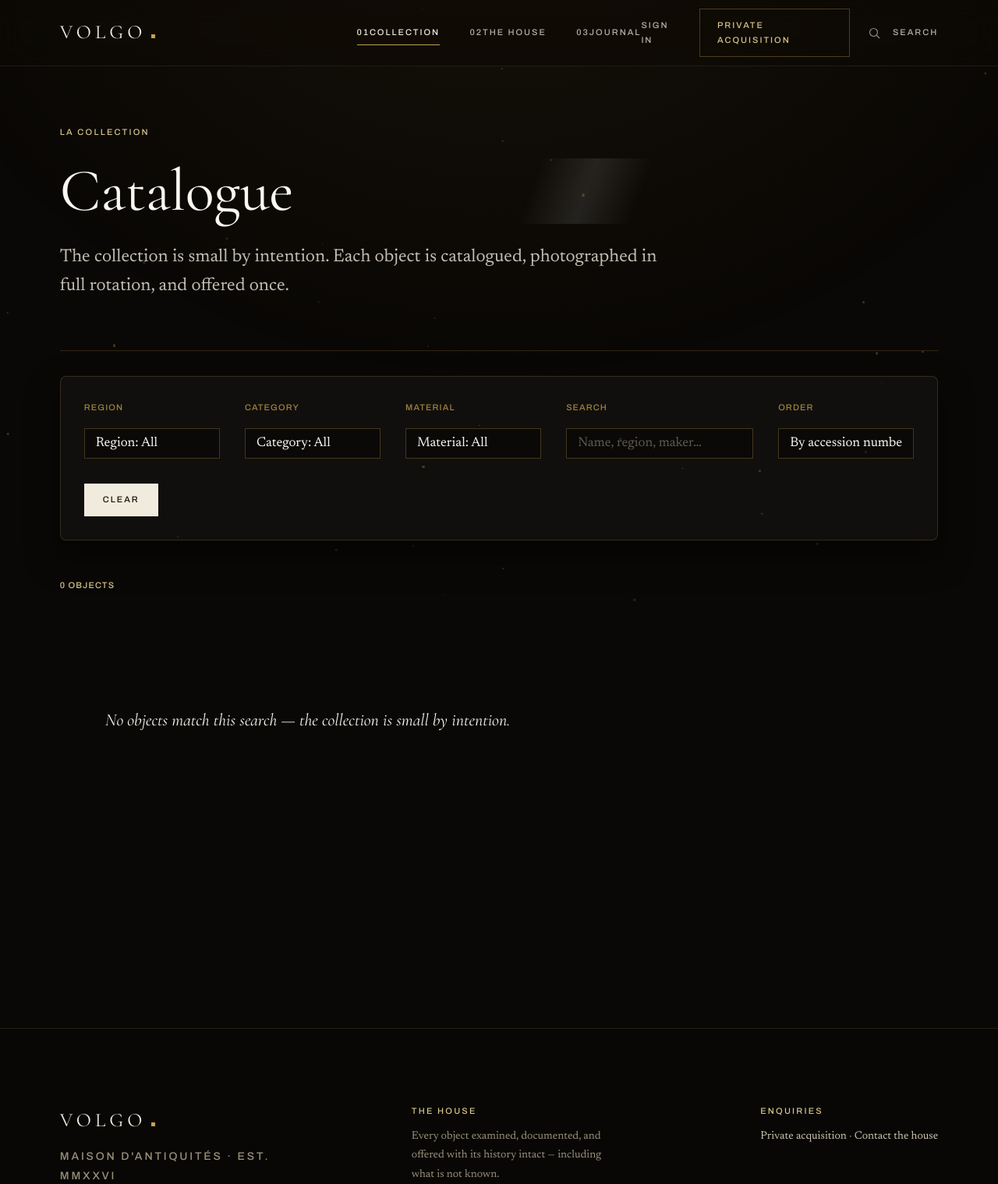
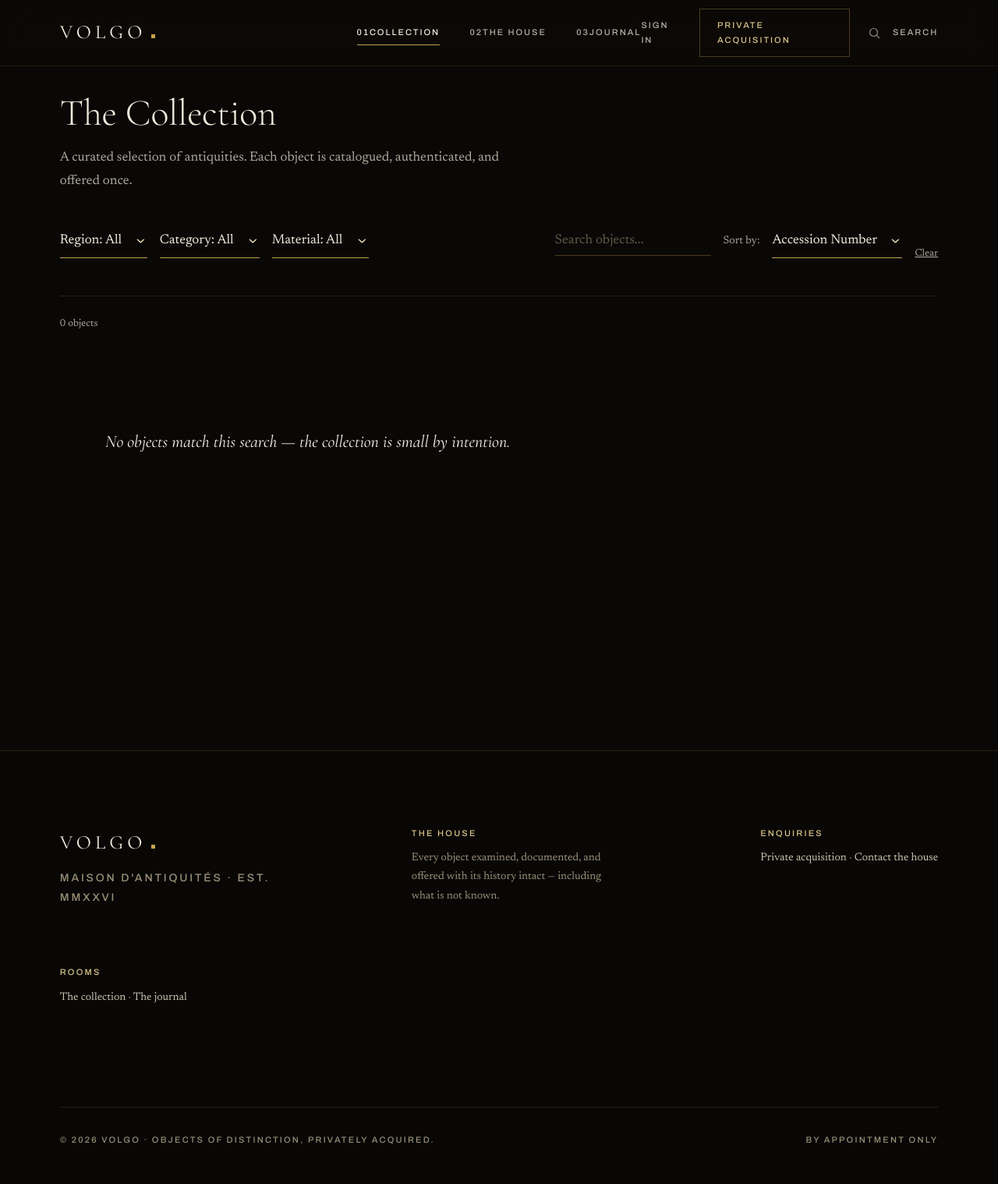
Before and after one commit to karthi3345/Antique, a Django app: page /collection/ in a window 1280 px wide. Shown: the top 1518 px of the page at 78% size. After the commit the page ends 1467 px from the top, so only its background shows below. Run offline with Django 5.2, Linux system fonts and the light colour scheme; data that the repository does not hold is empty; some libraries are stand-ins or nearby versions.

Commit message:
Update collection layout to Dawn style and add TTS Audio Guide

```diff
--- a/templates/collection/catalogue.html
+++ b/templates/collection/catalogue.html
@@ -4,58 +4,54 @@
 {% block title %}The Collection — VOLGO{% endblock %}
 
 {% block content %}
-<!-- Premium Dark Vault Background (Hero-like) -->
-<div class="vault-background" id="vault-bg">
-  <div class="vault-spotlight"></div>
-  <div class="dust-particles" id="vault-dust"></div>
-</div>
-
-<section class="section collection-stage" style="padding-top:160px; position: relative; z-index: 10;">
+<section class="section collection-stage" style="padding-top: 120px;">
   <div class="container">
 
-    <div class="collection-header reveal">
-      <p class="label-number" style="justify-content: flex-start; color: var(--gold-pale);">La Collection</p>
-      <h1 class="vault-title" style="font-size:clamp(44px,6vw,88px);">Catalogue</h1>
-      <p class="lede" style="max-width:60ch; margin-top:24px; color: rgba(241, 235, 221, 0.8);">
-        The collection is small by intention. Each object is catalogued, photographed in full rotation, and offered once.
+    <div class="collection-header" style="margin-bottom: 40px;">
+      <h1 class="h2" style="font-size: clamp(32px, 5vw, 48px); margin-bottom: 16px;">The Collection</h1>
+      <p style="color: rgba(241, 235, 221, 0.7); max-width: 60ch;">
+        A curated selection of antiquities. Each object is catalogued, authenticated, and offered once.
       </p>
     </div>
 
-    <hr class="rule" style="margin: var(--s7) 0 var(--s5); border-color: rgba(195,162,75,0.2);">
-
-    <!-- Premium Glass-Morphic Filters -->
-    <div class="catalogue-controls glass-panel reveal" id="catalogue-controls">
+    <!-- Dawn-style Facet / Filter Bar -->
+    <div class="catalogue-toolbar">
+      <div class="toolbar-filters">
         <div class="field">
-        <label for="f-region">Region</label>
-        <select id="f-region" class="premium-select"><option value="">All regions</option></select>
+          <select id="f-region" class="dawn-select" aria-label="Filter by Region"><option value="">All Regions</option></select>
+          <svg aria-hidden="true" focusable="false" role="presentation" class="icon icon-caret" viewBox="0 0 10 6"><path fill-rule="evenodd" clip-rule="evenodd" d="M9.354.646a.5.5 0 00-.708 0L5 4.293 1.354.646a.5.5 0 00-.708.708l4 4a.5.5 0 00.708 0l4-4a.5.5 0 000-.708z" fill="currentColor"></path></svg>
         </div>
         <div class="field">
-        <label for="f-category">Category</label>
-        <select id="f-category" class="premium-select"><option value="">All categories</option></select>
+          <select id="f-category" class="dawn-select" aria-label="Filter by Category"><option value="">All Categories</option></select>
+          <svg aria-hidden="true" focusable="false" role="presentation" class="icon icon-caret" viewBox="0 0 10 6"><path fill-rule="evenodd" clip-rule="evenodd" d="M9.354.646a.5.5 0 00-.708 0L5 4.293 1.354.646a.5.5 0 00-.708.708l4 4a.5.5 0 00.708 0l4-4a.5.5 0 000-.708z" fill="currentColor"></path></svg>
         </div>
         <div class="field">
-        <label for="f-material">Material</label>
-        <select id="f-material" class="premium-select"><option value="">All materials</option></select>
+          <select id="f-material" class="dawn-select" aria-label="Filter by Material"><option value="">All Materials</option></select>
+          <svg aria-hidden="true" focusable="false" role="presentation" class="icon icon-caret" viewBox="0 0 10 6"><path fill-rule="evenodd" clip-rule="evenodd" d="M9.354.646a.5.5 0 00-.708 0L5 4.293 1.354.646a.5.5 0 00-.708.708l4 4a.5.5 0 00.708 0l4-4a.5.5 0 000-.708z" fill="currentColor"></path></svg>
         </div>
+      </div>
+
+      <div class="toolbar-search-sort">
         <div class="field search-field">
-        <label for="f-q">Search</label>
-        <input type="search" id="f-q" class="premium-input" placeholder="Name, region, maker…" autocomplete="off">
+          <input type="search" id="f-q" class="dawn-input" placeholder="Search objects..." autocomplete="off">
         </div>
         <div class="field">
-        <label for="f-sort">Order</label>
-        <select id="f-sort" class="premium-select">
-          <option value="number">By accession number</option>
-          <option value="period">Oldest first</option>
-          <option value="-period">Newest first</option>
+          <span class="sort-label">Sort by:</span>
+          <select id="f-sort" class="dawn-select" aria-label="Sort">
+            <option value="number">Accession Number</option>
+            <option value="period">Oldest</option>
+            <option value="-period">Newest</option>
           </select>
+          <svg aria-hidden="true" focusable="false" role="presentation" class="icon icon-caret" viewBox="0 0 10 6"><path fill-rule="evenodd" clip-rule="evenodd" d="M9.354.646a.5.5 0 00-.708 0L5 4.293 1.354.646a.5.5 0 00-.708.708l4 4a.5.5 0 00.708 0l4-4a.5.5 0 000-.708z" fill="currentColor"></path></svg>
         </div>
-      <button class="btn btn--gold" id="f-clear" style="align-self: flex-end; height: 42px; padding: 0 24px;">Clear</button>
+        <button class="btn-clear" id="f-clear">Clear</button>
+      </div>
     </div>
 
-    <p class="meta reveal" id="catalogue-count" style="margin-top:var(--s6); color: var(--gold-pale); letter-spacing: 0.1em;"></p>
+    <p class="catalogue-count" id="catalogue-count"></p>
 
     <!-- The Object Grid -->
-    <div class="grid-objects reveal" id="catalogue-grid" style="margin-top:var(--s6);"></div>
+    <div class="dawn-grid" id="catalogue-grid"></div>
 
   </div>
 </section>
@@ -63,196 +59,195 @@
 
 {% block head %}
 <style>
-  /* Premium Vault Aesthetic for the Products/Catalogue */
+  /* Dawn-like E-commerce Styling mapped to Dark Theme */
   body {
     background: #0a0806;
     color: #FBF8F1;
   }
 
-  .vault-background {
-    position: fixed;
-    inset: 0;
-    z-index: 0;
-    pointer-events: none;
-    overflow: hidden;
+  .collection-stage {
+    min-height: 80vh;
   }
 
-  .vault-spotlight {
-    position: absolute;
-    top: -20%; left: 50%;
-    width: 150vw; height: 100vh;
-    background: radial-gradient(ellipse at top, rgba(195,162,75,0.08) 0%, transparent 60%);
-    transform: translateX(-50%);
-    animation: slowBreathe 8s infinite alternate ease-in-out;
+  .catalogue-toolbar {
+    display: flex;
+    flex-wrap: wrap;
+    justify-content: space-between;
+    align-items: center;
+    gap: 20px;
+    margin-bottom: 24px;
+    padding-bottom: 16px;
+    border-bottom: 1px solid rgba(255,255,255,0.1);
   }
 
-  .vault-title {
-    font-family: var(--font-display);
-    color: #FBF8F1;
-    line-height: 1.1;
-    font-weight: 400;
-    position: relative;
-    display: inline-block;
+  .toolbar-filters, .toolbar-search-sort {
+    display: flex;
+    flex-wrap: wrap;
+    align-items: center;
+    gap: 16px;
   }
 
-  .vault-title::after {
-    content: '';
-    position: absolute;
-    top: 0; left: -100%; width: 50%; height: 100%;
-    background: linear-gradient(90deg, transparent, rgba(255,255,255,0.1), transparent);
-    transform: skewX(-20deg);
-    animation: shineSweep 8s infinite;
+  .field {
+    position: relative;
+    display: flex;
+    align-items: center;
   }
 
-  /* Glass Panel Filters */
-  .glass-panel {
-    display: flex;
-    flex-wrap: wrap;
-    gap: var(--s5);
-    align-items: flex-end;
-    background: rgba(255,255,255,0.03);
-    backdrop-filter: blur(10px);
-    -webkit-backdrop-filter: blur(10px);
-    border: 1px solid rgba(195, 162, 75, 0.2);
-    border-radius: 8px;
-    padding: 30px;
-    box-shadow: 0 20px 40px rgba(0,0,0,0.5);
+  .sort-label {
+    font-size: 14px;
+    margin-right: 8px;
+    color: rgba(241, 235, 221, 0.7);
   }
 
-  .glass-panel .field {
-    margin: 0;
-    min-width: 160px;
-    flex: 1;
+  .dawn-select {
+    appearance: none;
+    -webkit-appearance: none;
+    background: transparent;
+    border: none;
+    color: #FBF8F1;
+    font-size: 14px;
+    padding: 8px 24px 8px 0;
+    cursor: pointer;
+    font-family: inherit;
   }
 
-  .glass-panel .search-field {
-    flex: 2;
-    min-width: 200px;
+  .dawn-select:focus {
+    outline: none;
+    text-decoration: underline;
   }
 
-  .glass-panel label {
-    color: rgba(195, 162, 75, 0.8);
+  .dawn-select option {
+    background: #1a1816;
+    color: #FBF8F1;
+  }
+
+  .icon-caret {
+    position: absolute;
+    right: 4px;
+    top: 50%;
+    transform: translateY(-50%);
+    width: 10px;
+    pointer-events: none;
+  }
+
+  .dawn-input {
+    background: transparent;
+    border: 1px solid rgba(255,255,255,0.2);
+    color: #FBF8F1;
+    padding: 8px 12px;
+    font-size: 14px;
+    border-radius: 2px;
+    min-width: 200px;
+    transition: border-color 0.2s;
+  }
+
+  .dawn-input:focus {
+    outline: none;
+    border-color: #FBF8F1;
+  }
+
+  .btn-clear {
+    background: transparent;
+    border: none;
+    color: rgba(241, 235, 221, 0.7);
+    font-size: 13px;
+    text-decoration: underline;
+    cursor: pointer;
+    padding: 0;
+  }
+
+  .btn-clear:hover {
+    color: #FBF8F1;
+  }
+
+  .catalogue-count {
+    font-size: 13px;
+    color: rgba(241, 235, 221, 0.7);
+    margin-bottom: 24px;
+  }
+
+  /* Grid and Cards */
+  .dawn-grid {
+    display: grid;
+    grid-template-columns: repeat(2, 1fr);
+    gap: 20px;
+  }
+
+  @media (min-width: 768px) {
+    .dawn-grid {
+      grid-template-columns: repeat(3, 1fr);
+      gap: 30px;
+    }
+  }
+
+  @media (min-width: 1024px) {
+    .dawn-grid {
+      grid-template-columns: repeat(4, 1fr);
+      gap: 40px;
+    }
+  }
+
+  /* JS overrides the container HTML, we target classes inside */
+  .dawn-grid .card {
+    text-decoration: none;
+    display: block;
+    transition: opacity 0.3s ease;
+  }
+
+  .dawn-grid .card:hover .card-figure img {
+    transform: scale(1.03);
+  }
+
+  .dawn-grid .card-figure {
+    position: relative;
+    width: 100%;
+    padding-bottom: 125%; /* 4:5 aspect ratio */
+    background: #111;
+    overflow: hidden;
+    margin-bottom: 16px;
+    border-radius: 2px;
+  }
+
+  .dawn-grid .card-figure img {
+    position: absolute;
+    top: 0; left: 0; width: 100%; height: 100%;
+    object-fit: cover;
+    transition: transform 0.8s cubic-bezier(0.25, 0.46, 0.45, 0.94);
+  }
+
+  .dawn-grid .object-label {
+    display: flex;
+    flex-direction: column;
+    gap: 6px;
+  }
+
+  .dawn-grid .label-number {
     font-size: 11px;
     text-transform: uppercase;
     letter-spacing: 0.1em;
-    margin-bottom: 8px;
-    display: block;
+    color: rgba(241, 235, 221, 0.5);
   }
 
-  .premium-select, .premium-input {
-    width: 100%;
-    background: rgba(0,0,0,0.4) !important;
-    border: 1px solid rgba(195,162,75,0.3) !important;
-    color: #FBF8F1 !important;
-    padding: 10px 14px !important;
-    border-radius: 4px;
-    font-size: 14px;
-    transition: all 0.3s ease;
+  .dawn-grid .name {
+    font-size: 16px;
+    color: #FBF8F1;
+    font-weight: 500;
+    line-height: 1.3;
   }
 
-  .premium-select:focus, .premium-input:focus {
-    border-color: var(--gold) !important;
-    box-shadow: 0 0 10px rgba(195, 162, 75, 0.2) !important;
-    outline: none;
+  .dawn-grid .meta {
+    font-size: 13px;
+    color: rgba(241, 235, 221, 0.7);
   }
 
-  /* Catalogue Grid Item Overrides for Premium Feel */
-  .grid-objects {
-    display: grid;
-    grid-template-columns: repeat(auto-fill, minmax(300px, 1fr));
-    gap: 40px;
+  .dawn-grid .status {
+    font-size: 11px;
+    text-transform: uppercase;
+    letter-spacing: 0.05em;
+    color: #c3a24b; /* var(--gold) */
+    margin-top: 4px;
   }
-
-  /* Since the grid items are generated by JS, we style the classes it creates */
-  #catalogue-grid .card {
-    background: transparent !important;
-    border: none !important;
-  }
-
-  #catalogue-grid .card-figure {
-    background: radial-gradient(circle at center, rgba(30,24,18,0.8), #0a0806);
-    border: 1px solid rgba(195, 162, 75, 0.15);
-    border-radius: 6px;
-    overflow: hidden;
-    position: relative;
-    box-shadow: 0 20px 40px rgba(0,0,0,0.6);
-  }
-
-  #catalogue-grid .card-figure::after {
-    content: '';
-    position: absolute;
-    inset: 0;
-    border: 1px solid rgba(255,255,255,0.05);
-    border-radius: 6px;
-    pointer-events: none;
-  }
-
-  #catalogue-grid .object-label .name {
-    color: #FBF8F1 !important;
-  }
-
-  /* Animations */
-  @keyframes slowBreathe {
-    0% { opacity: 0.5; transform: translateX(-50%) scale(0.95); }
-    100% { opacity: 1; transform: translateX(-50%) scale(1.05); }
-  }
-
-  @keyframes shineSweep {
-    0% { left: -100%; }
-    20% { left: 200%; }
-    100% { left: 200%; }
-  }
-
-  .particle {
-    position: absolute;
-    background: rgba(195, 162, 75, 0.4);
-    border-radius: 50%;
-    box-shadow: 0 0 10px rgba(195, 162, 75, 0.2);
-    animation: floatDust linear infinite;
-  }
-
-  @keyframes floatDust {
-    0% { transform: translateY(0) translateX(0); opacity: 0; }
-    20% { opacity: 0.8; }
-    80% { opacity: 0.8; }
-    100% { transform: translateY(-100px) translateX(20px); opacity: 0; }
-  }
-
-  .reveal {
-    opacity: 0;
-    transform: translateY(20px);
-    animation: royalFadeInUp 1.2s cubic-bezier(0.16, 1, 0.3, 1) forwards;
-  }
-  .reveal:nth-child(1) { animation-delay: 0.1s; }
-  .reveal:nth-child(2) { animation-delay: 0.3s; }
-  .reveal:nth-child(3) { animation-delay: 0.5s; }
 </style>
-
-<script>
-  document.addEventListener("DOMContentLoaded", () => {
-    // Generate Dust Particles for the Vault
-    const stage = document.getElementById('vault-dust');
-    if (stage) {
-      const particleCount = 40;
-      for (let i = 0; i < particleCount; i++) {
-        let p = document.createElement('div');
-        p.className = 'particle';
-        let size = Math.random() * 3 + 1;
-        let posX = Math.random() * 100;
-        let posY = Math.random() * 100;
-        let duration = Math.random() * 15 + 10;
-        let delay = Math.random() * 5;
-        p.style.width = size + 'px';
-        p.style.height = size + 'px';
-        p.style.left = posX + '%';
-        p.style.top = posY + '%';
-        p.style.animationDuration = duration + 's';
-        p.style.animationDelay = delay + 's';
-        stage.appendChild(p);
-      }
-    }
-  });
-</script>
 {% endblock %}
 
 {% block scripts %}
```
Also changed, not shown: templates/collection/artifact.html (+55 -1 lines). Lines whose indentation alone changed are shown as unchanged.
